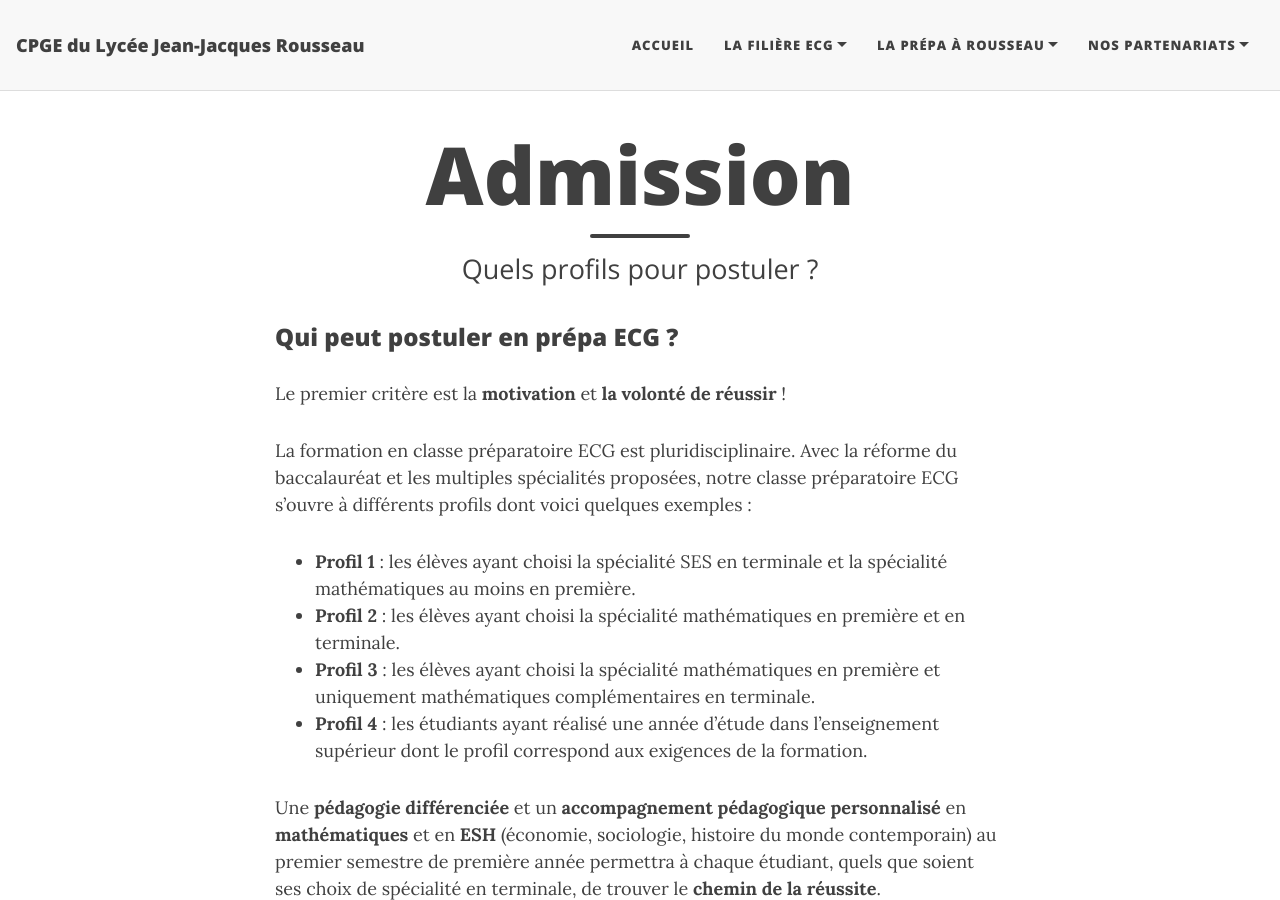
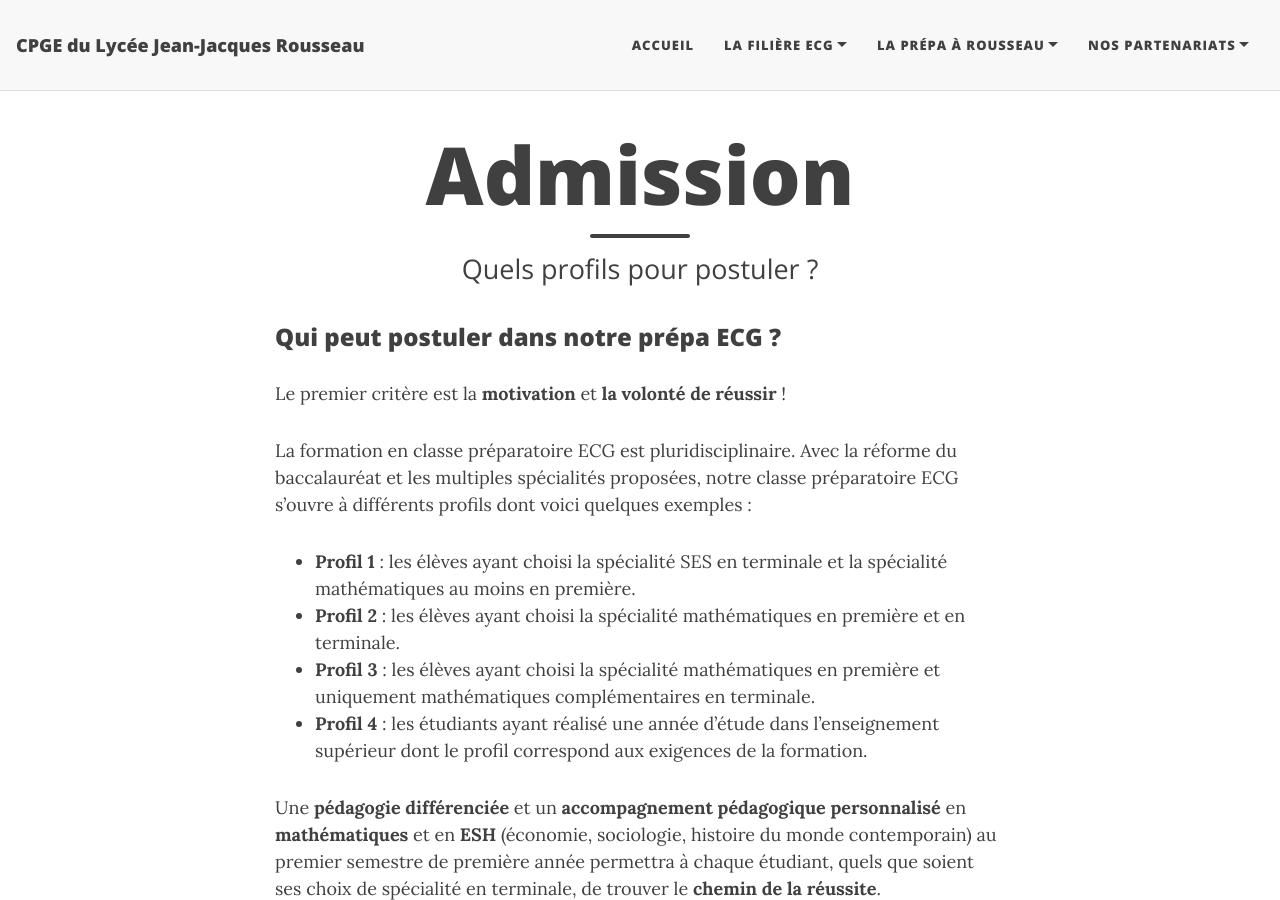
Before and after one commit to cpgesarcelles/cpgesarcelles.github.io, a Jekyll site: the page built from admission.md, in a window 1280 px wide and 900 px high. Built offline with Jekyll 4.4.1, drawn with Linux system fonts in a browser that asks for light colours; nearby versions of some CDN libraries.

Commit message:
Update admission.md

```diff
--- a/admission.md
+++ b/admission.md
@@ -4,7 +4,7 @@ title: Admission
 subtitle: Quels profils pour postuler ?
 ---
 
-### Qui peut postuler en prépa ECG ?
+### Qui peut postuler dans notre prépa ECG ?
 
 Le premier critère est la **motivation** et **la volonté de réussir** !
 
```
